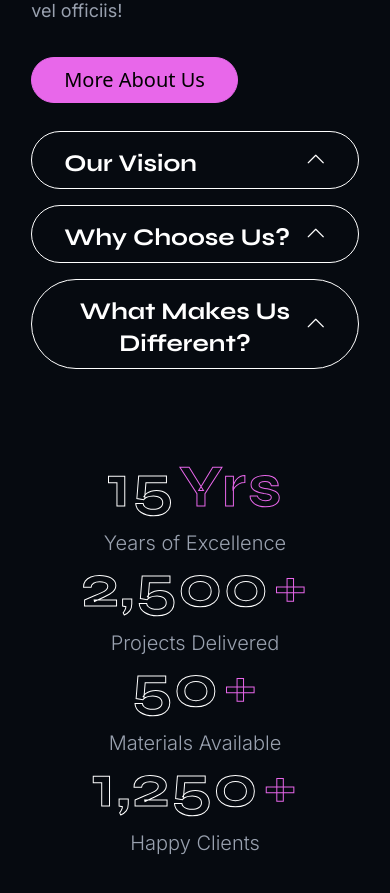
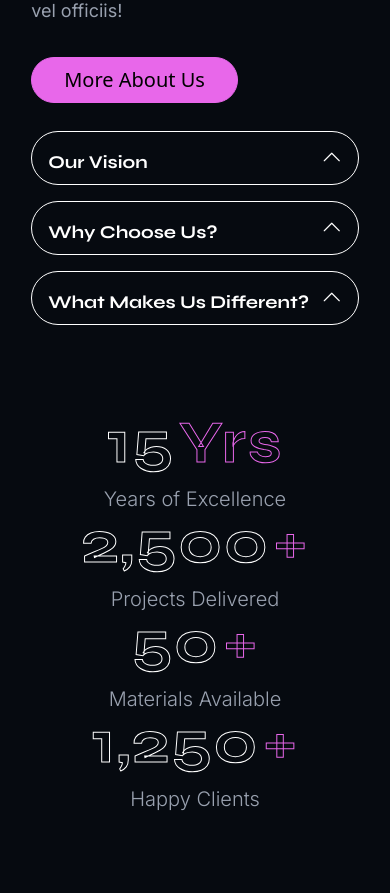
Before and after one commit to Jisap/nex16-Business-Website-PrintHub, a Next.js app: page / in a window 390 px wide. Shown: the part 2480-3373 px from the top of the page. Built offline with nearby package versions, Linux system fonts and the light colour scheme.

Commit message:
feat: Add new About section page with image, business description, FAQ, and animated stats counter.

```diff
--- a/app/Sections/About/page.tsx
+++ b/app/Sections/About/page.tsx
@@ -95,11 +95,11 @@ const About = () => {
                     <button
                       onClick={() => toggle(index)}
                       className={`
-                        w-full flex justify-between items-center px-8 py-2 cursor-pointer border border-white text-center rounded-full transition-all duration-300
+                        w-full flex justify-between items-center px-4 sm:px-8 py-2 cursor-pointer border border-white text-center rounded-full transition-all duration-300
                         ${openIndex === index ? "bg-primary text-white border-none" : ""}
                       `}
                     >
-                      <span className="text-2xl pt-2 Syne text-white font-bold">{faq.question}</span>
+                      <span className="text-lg md:text-2xl pt-2 Syne text-white font-bold">{faq.question}</span>
 
                       {openIndex === index ? (
                         <i className="bi bi-chevron-double-down text-white text-xl"></i>
```
